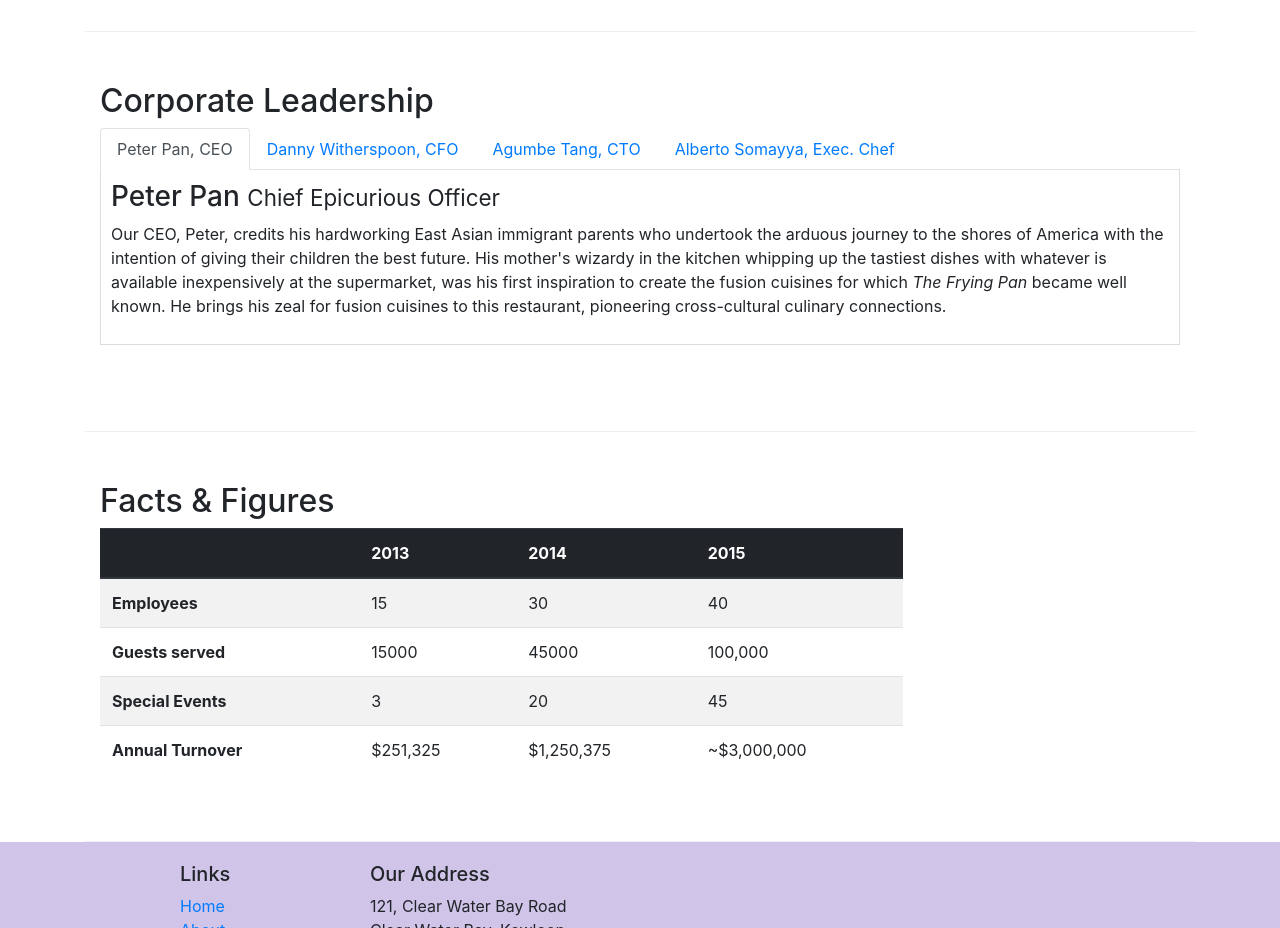
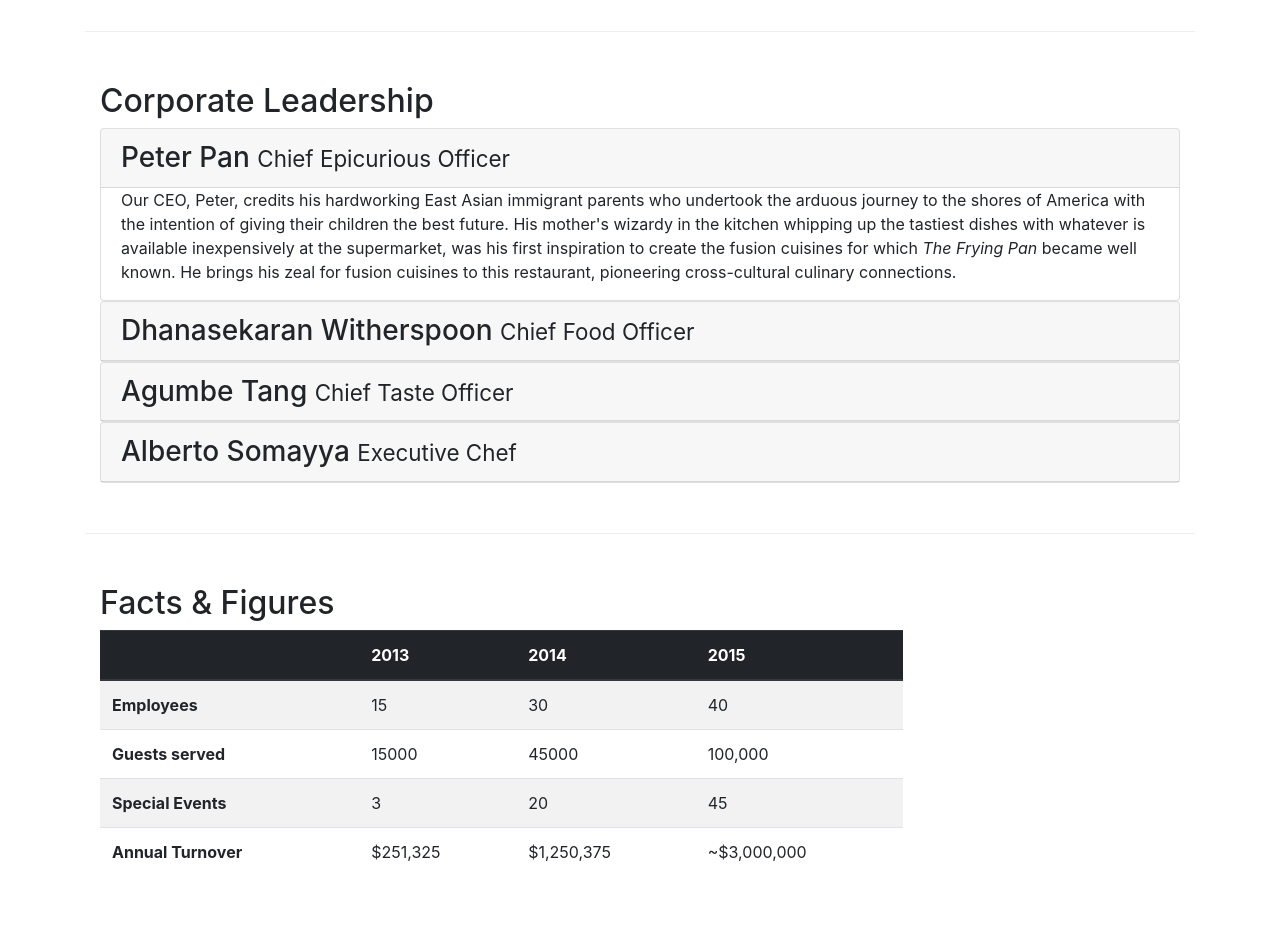
Before and after one commit to BlazCulina1911/bootstrap, a website: page aboutus.html in a window 1280 px wide. Shown: the part 940-1868 px from the top of the page. Drawn offline with nearby package versions, Linux system fonts and the light colour scheme.

Commit message:
Accordion

```diff
--- a/aboutus.html
+++ b/aboutus.html
@@ -124,73 +124,111 @@
             <div class="col-12">
                 <h2>Corporate Leadership</h2>
 
-                <ul class="nav nav-tabs">
-                    <li class="nav-item">
-                        <a class="nav-link active" href="#peter" role="tab" data-toggle="tab">Peter Pan, CEO</a>
-                    </li>
-                    <li class="nav-item">
-                        <a class="nav-link" href="#danny" role="tab" data-toggle="tab">Danny Witherspoon, CFO</a>
-                    </li>
-                    <li class="nav-item">
-                        <a class="nav-link" href="#agumbe" role="tab" data-toggle="tab">Agumbe Tang, CTO</a>
-                    </li>
-                    <li class="nav-item">
-                        <a class="nav-link" href="#alberto" role="tab" data-toggle="tab">Alberto Somayya, Exec.
-                            Chef</a>
-                    </li>
-                </ul>
-                <div class="tab-content">
-                    <div role="tabpanel" class="tab-pane fade show active" id="peter">
-                        <h3>Peter Pan <small>Chief Epicurious Officer</small></h3>
-                        <p class="d-none d-sm-block">Our CEO, Peter, credits his hardworking East Asian immigrant
+                <div class="accordion" id="accordion">
+
+                    <div class="card">
+                        <div class="card-header" role="tab" id="peterhead">
+                            <h3 class="mb-0">
+                                <a class="collapsed" data-toggle="collapse" data-target="#peter">Peter Pan <small>Chief
+                                        Epicurious Officer</small>
+                                </a>
+                            </h3>
+                        </div>
+
+                        <div class="card-body">
+                            <div class="collapse show" id="peter" data-parent="#accordion">
+                                <p class="d-none d-sm-block">Our CEO, Peter, credits his hardworking East Asian
+                                    immigrant
                                     parents
                                     who
-                            undertook the arduous journey to the shores of America with the intention of giving their
+                                    undertook the arduous journey to the shores of America with the intention of giving
+                                    their
                                     children
-                            the best future. His mother's wizardy in the kitchen whipping up the tastiest dishes with
+                                    the best future. His mother's wizardy in the kitchen whipping up the tastiest dishes
+                                    with
                                     whatever
-                            is available inexpensively at the supermarket, was his first inspiration to create the
+                                    is available inexpensively at the supermarket, was his first inspiration to create
+                                    the
                                     fusion
-                            cuisines for which <em>The Frying Pan</em> became well known. He brings his zeal for fusion
+                                    cuisines for which <em>The Frying Pan</em> became well known. He brings his zeal for
+                                    fusion
                                     cuisines
                                     to this restaurant, pioneering cross-cultural culinary connections.</p>
                             </div>
-                    <div role="tabpanel" class="tab-pane fade" id="danny">
-                        <h3>Dhanasekaran Witherspoon <small>Chief Food Officer</small></h3>
+                        </div>
+                    </div>
+
+                    <div class="card">
+                        <div class="card-header" role="tab" id="dannyhead">
+                            <h3 class="mb-0">
+                                <a class="collapsed" data-toggle="collapse" data-target="#danny">Dhanasekaran
+                                    Witherspoon
+                                    <small>Chief
+                                        Food Officer</small>
+                                </a>
+                            </h3>
+                        </div>
+                        <div class="card-body">
+                            <div class="collapse" id="danny" data-parent="#accordion">
                                 <p class="d-none d-sm-block">Our CFO, Danny, as he is affectionately referred to by his
                                     colleagues,
-                            comes from a long established family tradition in farming and produce. His experiences
+                                    comes from a long established family tradition in farming and produce. His
+                                    experiences
                                     growing
                                     up on
-                            a farm in the Australian outback gave him great appreciation for varieties of food sources.
+                                    a farm in the Australian outback gave him great appreciation for varieties of food
+                                    sources.
                                     As
                                     he
                                     puts it in his own words, <em>Everything that runs, wins, and everything that stays,
                                         pays!</em>
                                 </p>
                             </div>
+                        </div>
+                    </div>
 
-                    <div role="tabpanel" class="tab-pane fade" id="agumbe">
-                        <h3>Agumbe Tang <small>Chief Taste Officer</small></h3>
-                        <p class="d-none d-sm-block">Blessed with the most discerning gustatory sense, Agumbe, our CTO,
-                            personally ensures that every dish that we serve meets his exacting tastes. Our chefs dread
+                    <div class="card">
+                        <div class="card-header" role="tab" id="agumbehead">
+                            <h3 class="mb-0"><a class="collapsed" data-toggle="collapse" data-target="#agumbe">Agumbe
+                                    Tang <small>Chief
+                                        Taste Officer</small></a></h3>
+                        </div>
+                        <div class="card-body">
+                            <div role="tabpanel" class="collapse" id="agumbe" data-parent="#accordion">
+                                <p class="d-none d-sm-block">Blessed with the most discerning gustatory sense, Agumbe,
+                                    our CTO,
+                                    personally ensures that every dish that we serve meets his exacting tastes. Our
+                                    chefs dread
                                     the
-                            tongue lashing that ensues if their dish does not meet his exacting standards. He lives by
+                                    tongue lashing that ensues if their dish does not meet his exacting standards. He
+                                    lives by
                                     his
                                     motto, <em>You click only if you survive my lick.</em></p>
                             </div>
-                    <div role="tabpanel" class="tab-pane fade" id="alberto">
-                        <h3>Alberto Somayya <small>Executive Chef</small></h3>
+                        </div>
+                    </div>
 
-
-                        <p class="d-none d-sm-block">Award winning three-star Michelin chef with wide International
+                    <div class="card">
+                        <div class="card-header" role="tab" id="albertohead">
+                            <h3 class="mb-0"><a class="collapsed" data-toggle="collapse" data-target="#alberto">Alberto
+                                    Somayya
+                                    <small>Executive Chef</small></a></h3>
+                        </div>
+                        <div class="card-body">
+                            <div role="tabpanel" class="collapse" id="alberto" data-parent="#accordion">
+                                <p class="d-none d-sm-block">Award winning three-star Michelin chef with wide
+                                    International
                                     experience
-                            having worked closely with whos-who in the culinary world, he specializes in creating
+                                    having worked closely with whos-who in the culinary world, he specializes in
+                                    creating
                                     mouthwatering
                                     Indo-Italian fusion experiences. He says, <em>Put together the cuisines from the two
                                         craziest
                                         cultures, and you get a winning hit! Amma Mia!</em></p>
                             </div>
+                        </div>
+                    </div>
+
                 </div>
             </div>
         </div>
--- a/css/styles.css
+++ b/css/styles.css
@@ -44,3 +44,8 @@ body {
     border-bottom: 1px solid #ddd;
     padding: 10px;
 }
+
+#accordion .card-body {
+    padding-top: 0px;
+    padding-bottom: 0px;
+}
```
Lines whose indentation alone changed are shown as unchanged.
